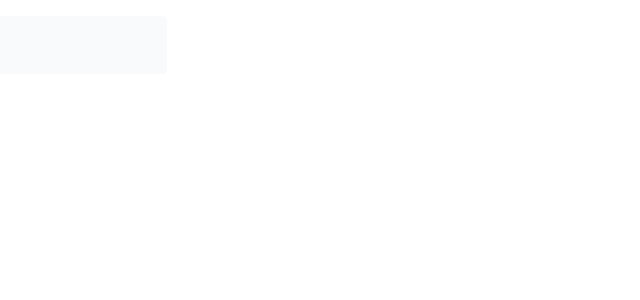
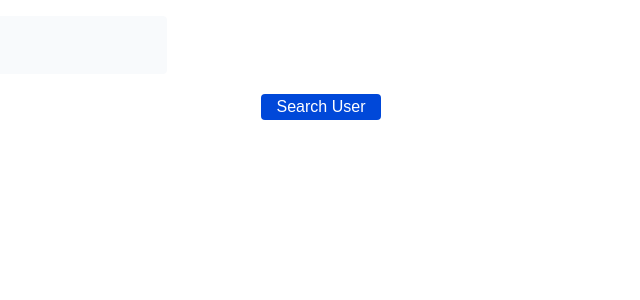
Before and after one commit to stevejd88/repo-cards, a React (Create React App) app: page / in a window 1280 px wide. Shown: the top 300 px of the page, without its empty margins (319-959 px from the left). Built offline with nearby package versions, Linux system fonts and the light colour scheme.

Commit message:
Add button and select components

```diff
--- a/src/App.js
+++ b/src/App.js
@@ -1,11 +1,19 @@
-import logo from "./logo.svg";
+import React, { useState } from "react";
 import "./App.css";
 import FormInput from "./components/form-input/form-input.component";
+import Button from "./components/button/button.component";
 
 function App() {
+  const [userName, setUserName] = useState("");
+
+  const onChange = (e) => {
+    setUserName(e.target.value);
+  };
+
   return (
     <div className='App'>
-      <FormInput />
+      <FormInput onChange={onChange} name='username' value={userName} />
+      <Button type='button' label='Search User' />
     </div>
   );
 }
--- /dev/null
+++ b/src/components/button/button.component.jsx
@@ -0,0 +1,13 @@
+import React from "react";
+
+import "./button.styles.css";
+
+const Button = ({ type, label, disabled }) => {
+  return (
+    <button type={type} disabled={disabled}>
+      {label}{" "}
+    </button>
+  );
+};
+
+export default Button;
--- /dev/null
+++ b/src/components/button/button.styles.css
@@ -0,0 +1,17 @@
+button {
+  background-color: #0048d9;
+  color: #fff;
+  align-self: flex-start;
+  font-size: 16px;
+  padding: 4px 16px;
+  border: none;
+  border-radius: 4px;
+}
+
+button:hover {
+  background-color: #002266;
+}
+
+button:disabled {
+  background-color: rgba(0, 72, 217, 0.49);
+}
```
Also changed, not shown: src/components/select/select.component.jsx (added, +23 -0 lines).
